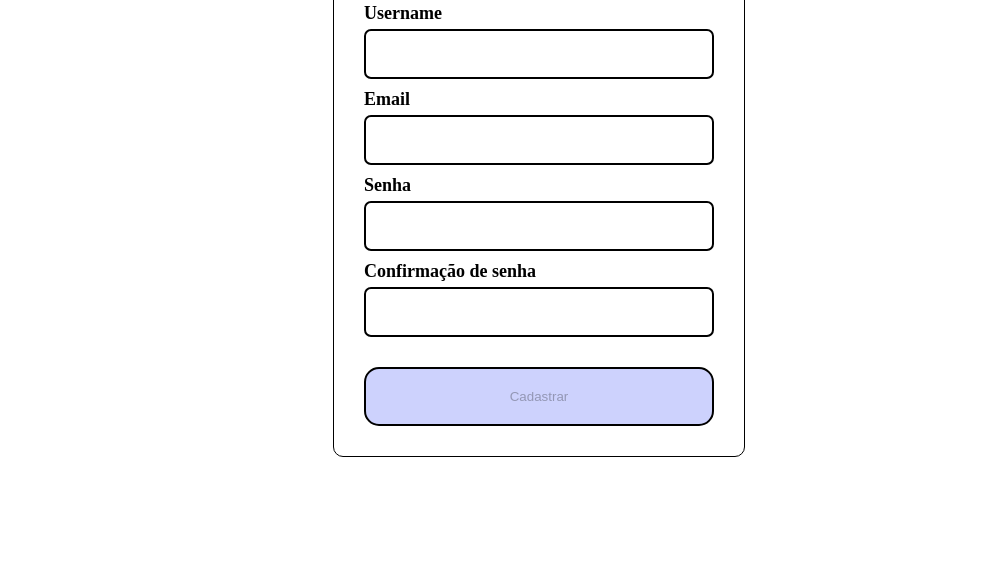
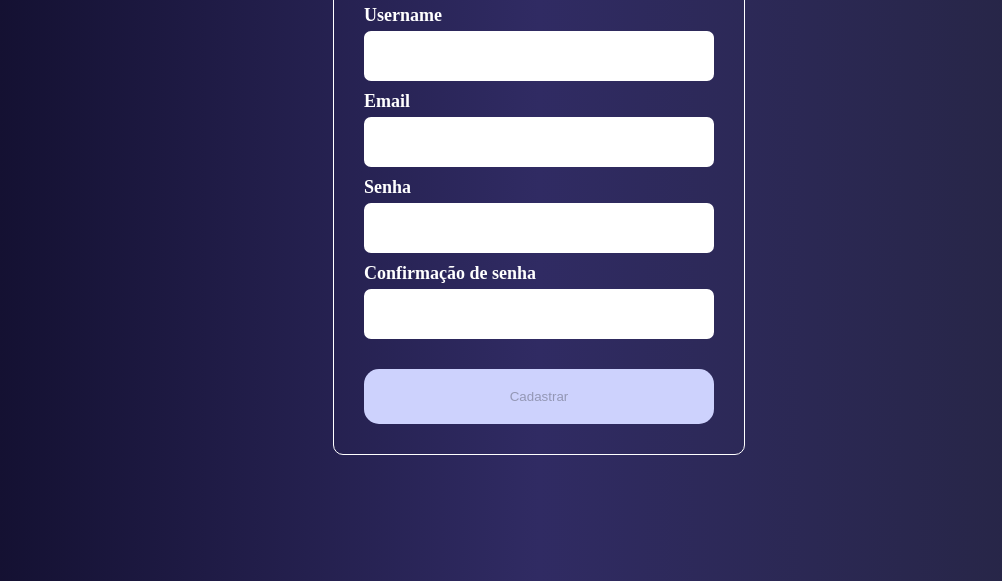
Before and after one commit to Faires12/atividade-formulario, a plain HTML site: page index.html in a window 1280 px wide. Shown: the part 219-800 px from the top of the page, without its empty margins (101-1103 px from the left). Drawn offline with Linux system fonts and the light colour scheme.

Commit message:
decorado

```diff
--- a/styles.css
+++ b/styles.css
@@ -2,6 +2,13 @@
     margin: 0;
     padding: 0;
     box-sizing: border-box;
+}
+
+body{
+    width: 100%;
+    height: 100vh;
+    background: linear-gradient(to right, #0f0c29, #302b63, #24243e);
+    overflow: hidden;
 }
 
 .formulario{
@@ -12,7 +19,7 @@
     display: flex;
     flex-direction: column;
     align-items: center;
-    border: 1px solid black;
+    border: 1px solid white;
     padding: 30px;
     border-radius: 10px;
 }
@@ -22,6 +29,7 @@ h2{
     font-weight: 700;
     margin-bottom: 20px;
     text-align: center;
+    color: white;
 }
 
 .separador{
@@ -31,26 +39,29 @@ h2{
 .input-label{
     font-size: 18px;
     font-weight: 700;
+    color: white;
 }
 
 input{
     width: 350px;
     height: 50px;
     background: #FFFFFF;
-    border: 2px solid #000000;
+    border: 2px solid #FFFFFF;
     border-radius: 7px;
     margin-top: 5px;
     outline: none;
+    color: black;
 }
 
 button{
     width: 350px;
     background: #CDD2FD;
-    border: 2px solid #000000;
+    border: none;
     border-radius: 15px;
     cursor: pointer;
     padding: 20px;
     margin-top: 30px;
+
 }
 
 .error{
```
